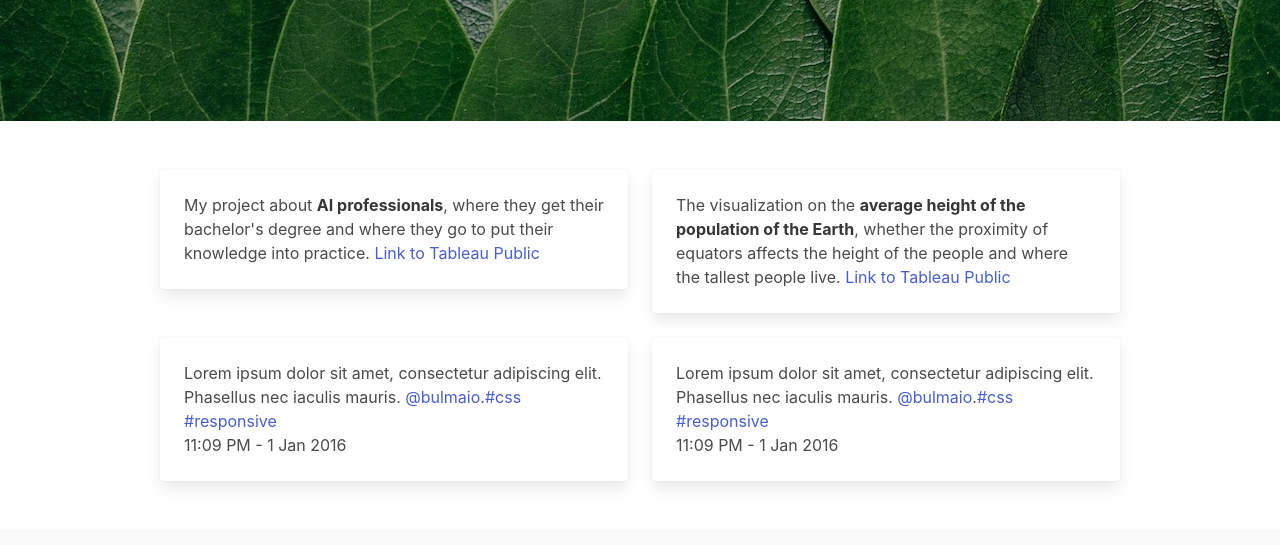
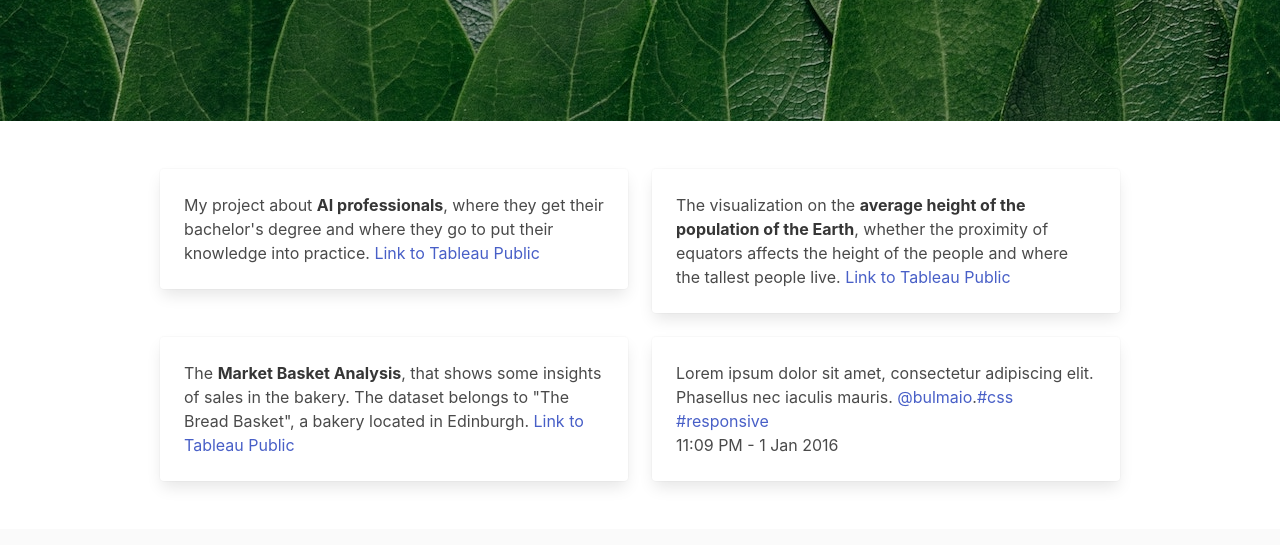
Before and after one commit to demsea/demsea.github.io, a Gatsby site: page /projects in a window 1280 px wide. Shown: the part 255-800 px from the top of the page. Built offline with nearby package versions, Linux system fonts and the light colour scheme; Gatsby itself is replaced by a stand-in of ours.

Commit message:
plus 1 project

```diff
--- a/src/pages/projects.js
+++ b/src/pages/projects.js
@@ -44,11 +44,9 @@ export default function Home() {
               <div className="card">
                 <div className="card-content">
                   <div className="content">
-                    Lorem ipsum dolor sit amet, consectetur adipiscing elit.
-                    Phasellus nec iaculis mauris. <a>@bulmaio</a>.
-                    <a href="#">#css</a> <a href="#">#responsive</a>
+                    The <strong>Market Basket Analysis</strong>, that shows some insights of sales in the bakery. The dataset belongs to "The Bread Basket", a bakery located in Edinburgh.
+                    <a target="_blanc" href="https://public.tableau.com/app/profile/maryna6306/viz/SalesintheBakery/Story#1"> Link to Tableau Public</a>
                     <br />
-                    <time dateTime="2016-1-1">11:09 PM - 1 Jan 2016</time>
                   </div>
                 </div>
               </div>
```
